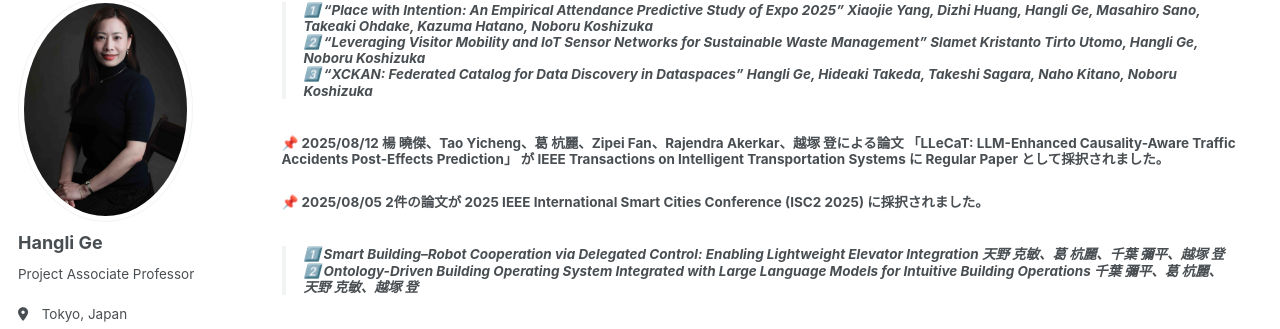
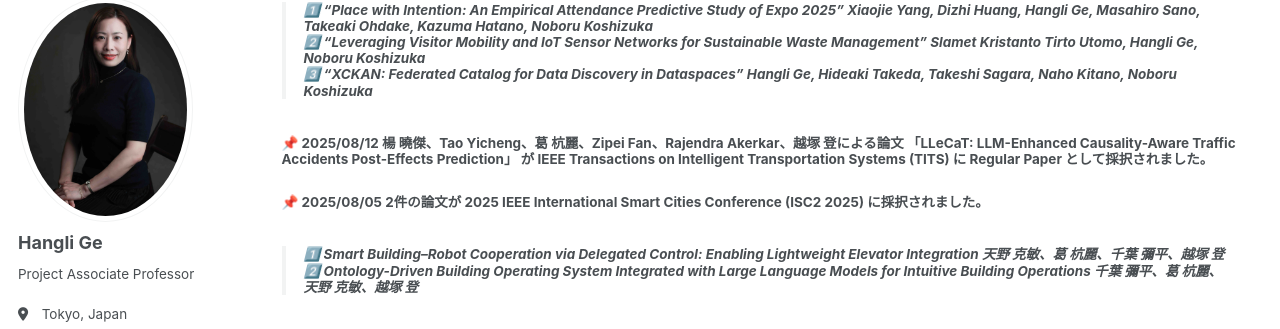
Before and after one commit to christie888/christie888.github.io, a Jekyll site: the page built from _pages/post_jp.md, in a window 1280 px wide and 900 px high, scrolled down 1058 px. Shown: the part 109-438 px from the top of the window. Built offline with Jekyll 4.4.1, drawn with Linux system fonts in a browser that asks for light colours; some web fonts are replaced.

Commit message:
Update post_jp.md

```diff
--- a/_pages/post_jp.md
+++ b/_pages/post_jp.md
@@ -38,7 +38,7 @@ permalink: post_jp/
 ##### 📌 2025/11/06 3件の論文が **2025 IEEE International Conference on Big Data (IEEE BigData 2025)** に採択されました。
 >###### 1️⃣ **“Place with Intention: An Empirical Attendance Predictive Study of Expo 2025”** Xiaojie Yang, Dizhi Huang, Hangli Ge, Masahiro Sano, Takeaki Ohdake, Kazuma Hatano, Noboru Koshizuka <br> 2️⃣ **“Leveraging Visitor Mobility and IoT Sensor Networks for Sustainable Waste Management”**  Slamet Kristanto Tirto Utomo, Hangli Ge, Noboru Koshizuka<br> 3️⃣ **“XCKAN: Federated Catalog for Data Discovery in Dataspaces”** Hangli Ge, Hideaki Takeda, Takeshi Sagara, Naho Kitano, Noboru Koshizuka
 
-##### 📌 2025/08/12 楊 曉傑、Tao Yicheng、葛 杭麗、Zipei Fan、Rajendra Akerkar、越塚 登による論文 **「LLeCaT: LLM-Enhanced Causality-Aware Traffic Accidents Post-Effects Prediction」** が **IEEE Transactions on Intelligent Transportation Systems** に **Regular Paper** として採択されました。
+##### 📌 2025/08/12 楊 曉傑、Tao Yicheng、葛 杭麗、Zipei Fan、Rajendra Akerkar、越塚 登による論文 **「LLeCaT: LLM-Enhanced Causality-Aware Traffic Accidents Post-Effects Prediction」** が **IEEE Transactions on Intelligent Transportation Systems (TITS)** に **Regular Paper** として採択されました。
 
 ##### 📌 2025/08/05 2件の論文が **2025 IEEE International Smart Cities Conference (ISC2 2025)** に採択されました。
 > ###### 1️⃣ **Smart Building–Robot Cooperation via Delegated Control: Enabling Lightweight Elevator Integration** 天野 克敏、葛 杭麗、千葉 彌平、越塚 登  <br> 2️⃣ **Ontology-Driven Building Operating System Integrated with Large Language Models for Intuitive Building Operations** 千葉 彌平、葛 杭麗、天野 克敏、越塚 登
```
